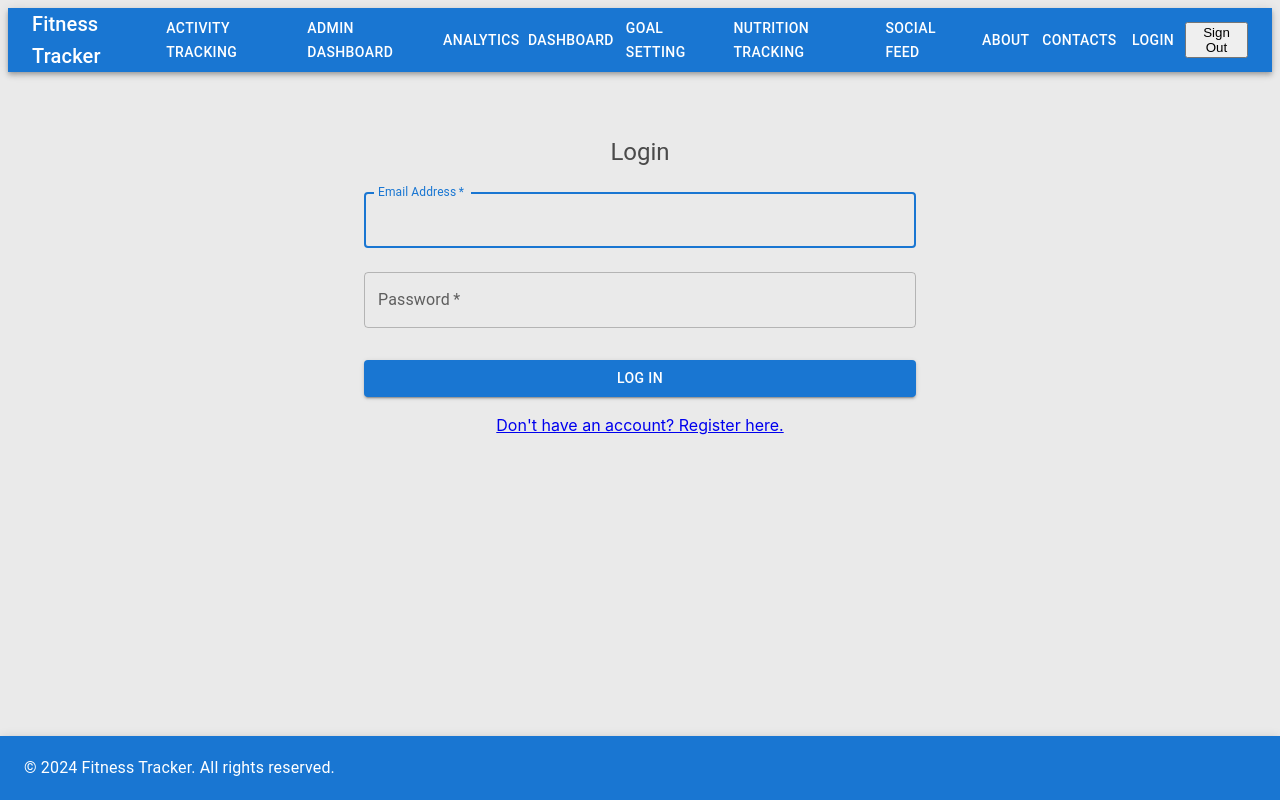
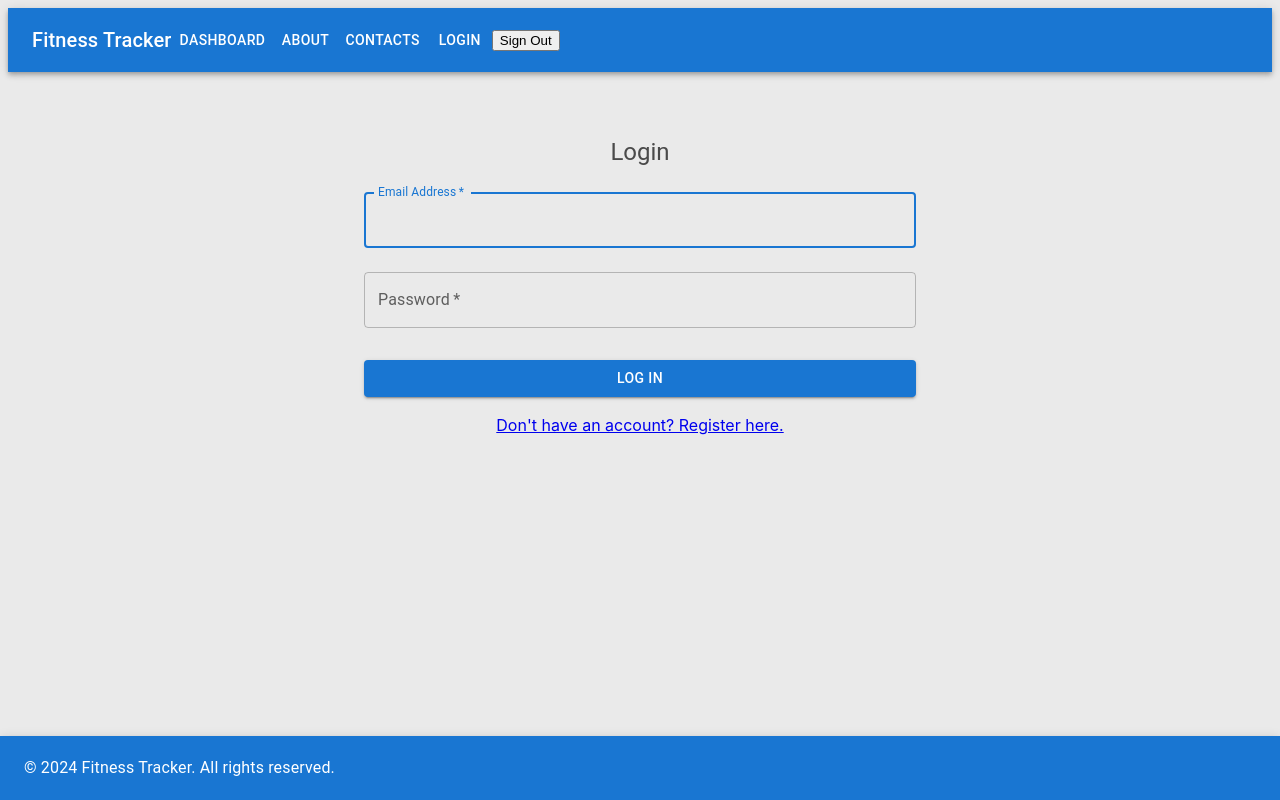
Before and after one commit to Dinah-Ngatia5/group4-fitness-tracking-app, a React (Vite) app in the folder fitness-tracking-app/: page /login in a window 1280 px wide. Built offline with nearby package versions, Linux system fonts and the light colour scheme.

Commit message:
deleted the reiqured components

```diff
--- a/fitness-tracking-app/src/components/Navbar.jsx
+++ b/fitness-tracking-app/src/components/Navbar.jsx
@@ -15,13 +15,12 @@ function Navbar() {
         <Typography variant="h6" component={Link} to="/" style={{ textDecoration: 'none', color: 'inherit' }}>
           Fitness Tracker
         </Typography>
-        <Button component={Link} to="/activity" color="inherit">Activity Tracking</Button>
-        <Button component={Link} to="/admin" color="inherit">Admin Dashboard</Button>
-        <Button component={Link} to="/analytics" color="inherit">Analytics</Button>
+
+
         <Button component={Link} to="/dashboard" color="inherit">Dashboard</Button>
-        <Button component={Link} to="/goal" color="inherit">Goal Setting</Button>
-        <Button component={Link} to="/nutrition" color="inherit">Nutrition Tracking</Button>
-        <Button component={Link} to="/social" color="inherit">Social Feed</Button>
+
+        {/* <Button component={Link} to="/nutrition" color="inherit">Nutrition Tracking</Button> */}
+
         <Button component={Link} to="/about" color="inherit">About</Button>
         <Button component={Link} to="/contacts" color="inherit">Contacts</Button>
         <Button component={Link} to="/login" color="inherit">Login</Button>
```
Also changed, not shown: fitness-tracking-app/src/components/Pages/ActivityTracking.jsx (deleted), fitness-tracking-app/src/components/Pages/AdminDashboard.jsx (deleted), fitness-tracking-app/src/components/Pages/GoalSetting.jsx (deleted), fitness-tracking-app/src/components/Pages/Settings.jsx (deleted), fitness-tracking-app/src/components/Pages/SocialFeed.jsx (deleted), fitness-tracking-app/src/components/Pages/WorkoutPlan.jsx (deleted).
